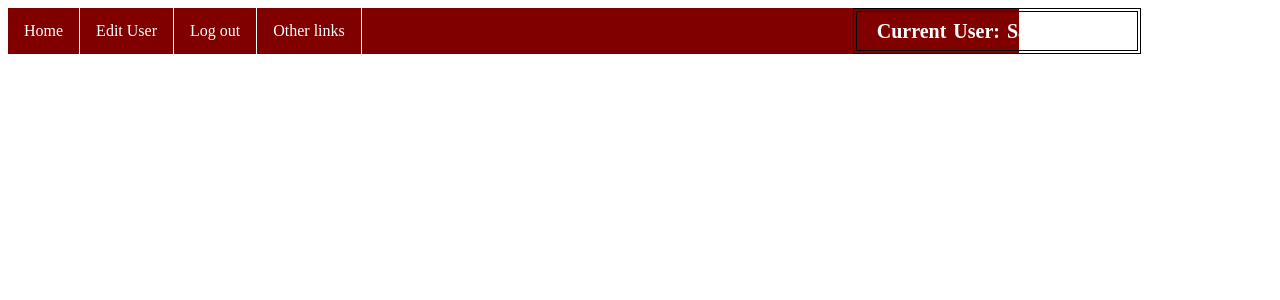
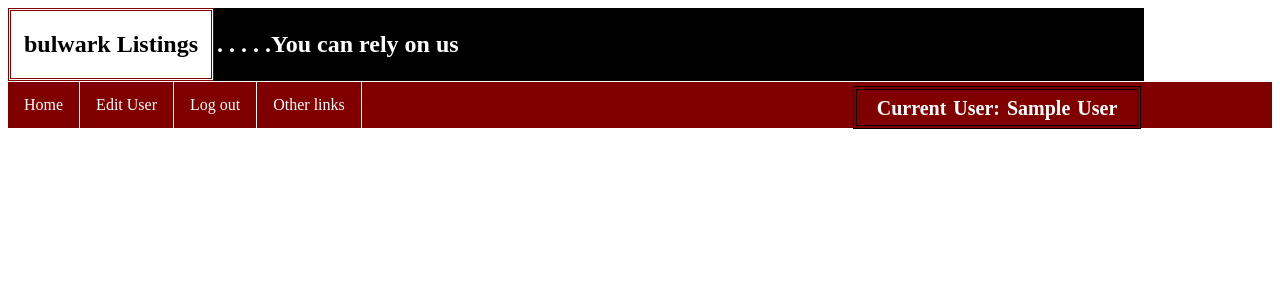
Before and after one commit to bakeehan/nycda-project9_shipped, a Rails app: page / in a window 1280 px wide. Shown: the top 300 px of the page. Run offline with Rails 7, Linux system fonts and the light colour scheme; the visitor is signed in with stand-in values (Sample User, id 1); data that the repository does not hold is empty; style sheets or scripts are compiled from the project's sources; parts of the project's set-up code (start-up, migrations or seed data) failed here and were passed over.

Commit message:
add_nav_bar

```diff
--- a/app/assets/stylesheets/_layout.scss
+++ b/app/assets/stylesheets/_layout.scss
@@ -1,10 +1,29 @@
+.logoTitle{
+width:200px;
+border: 3px double maroon;
+padding: 0;
+text-align: center;
+}
+
+.topParts{
+width:924px;
+border: 3px solid black;
+background-color: black;
+position: absolute;
+left: 214px;
+top: 8px;
+text-align: center;
+text-align: left;
+color: white;
+}
+
+
 nav{
   list-style-type: none;
-  margin: 0;
+  margin-top: 1px;
   padding: 0;
   overflow: hidden;
   background-color: maroon;
-  width: 80%;
 }
 
 li{
@@ -27,16 +46,16 @@ li a:hover:not(.active){
 .userTag{
   position: absolute;
   left: 853px;
-  top: 8px;
+  top: 86px;
   text-align: center;
   color: white;
   font-size: 20px;
   font-weight: bold;
   word-spacing: 2px;
   width: 280px;
-  height: 30px;
+  height: 28px;
   border: 4px double black;
-  padding-top: 8px;
+  padding-top: 7px;
 }
 
 .btn{
--- a/app/views/layouts/application.html.erb
+++ b/app/views/layouts/application.html.erb
@@ -8,6 +8,10 @@
     <%= stylesheet_link_tag    'application', media: 'all', 'data-turbolinks-track': 'reload' %>
     <%= javascript_include_tag 'application', 'data-turbolinks-track': 'reload' %>
   </head>
+
+<body>
+  <div class="logoTitle"><h2>bulwark Listings</h2></div>
+  <div class="topParts"><h2>  . . . . .You can rely on us</h2></div>
 <nav>
   <li><a href='/'>Home</a></li>
 
@@ -29,7 +33,7 @@
             </div>
       </div>
 </nav>
-<body>
+
 
   <% if !flash[:notice].blank? %>
   <div class="boatNotice">
```
